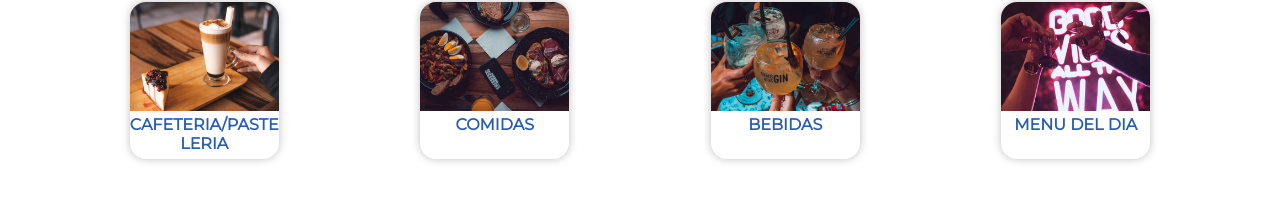
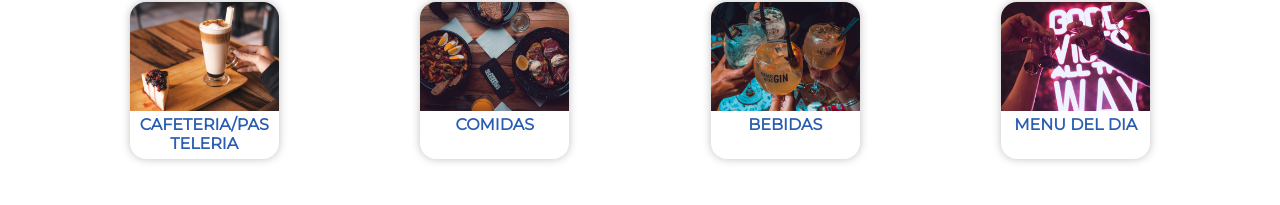
Before and after one commit to Fras28/lastVerCarta, a React (Create React App) app: page / in a window 1280 px wide. Shown: the part 290-495 px from the top of the page. Built offline with nearby package versions, Linux system fonts and the light colour scheme; a web font is replaced by a local one.

Commit message:
paddings

```diff
--- a/src/Components/Landing/LandingPage.css
+++ b/src/Components/Landing/LandingPage.css
@@ -35,6 +35,7 @@
 }
 .titInicio >p{
   margin: auto;
+  padding: 0 0.5rem;
 }
 .naviLanding {
   display: flex;
```
